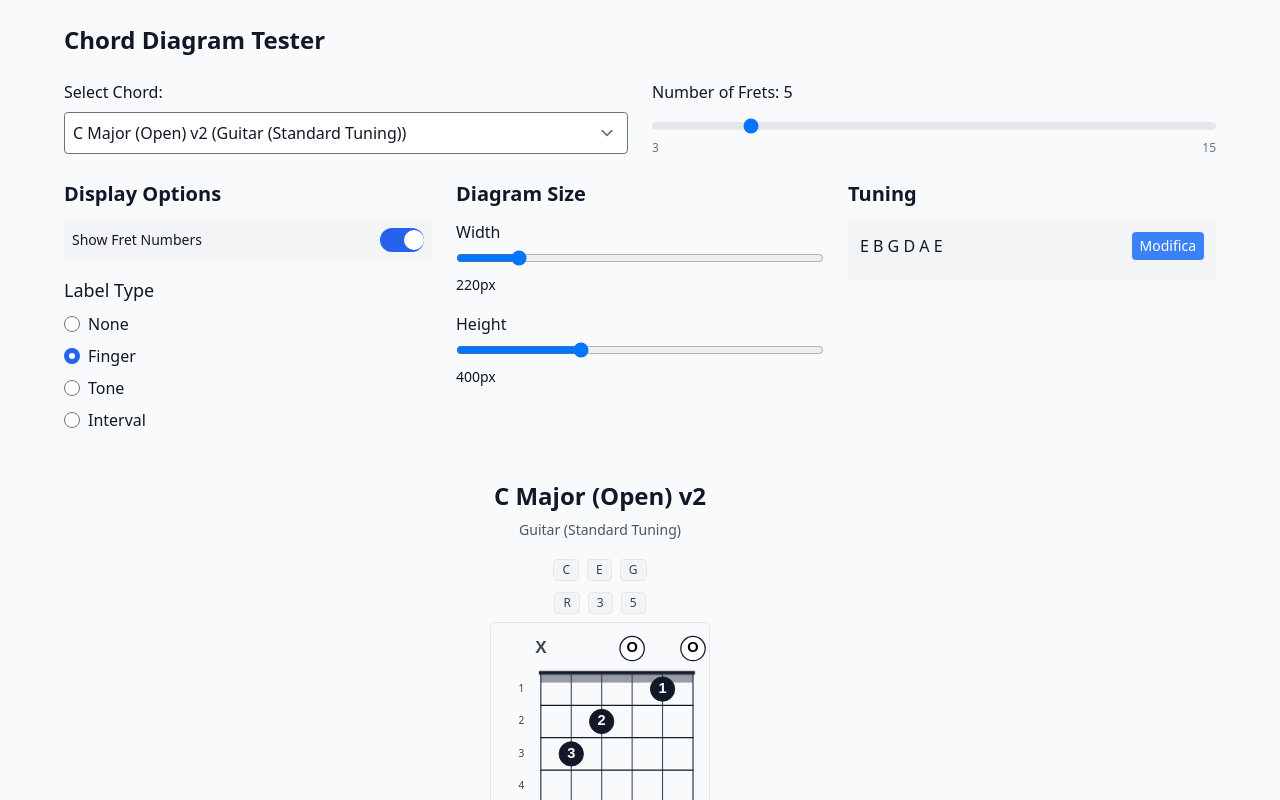
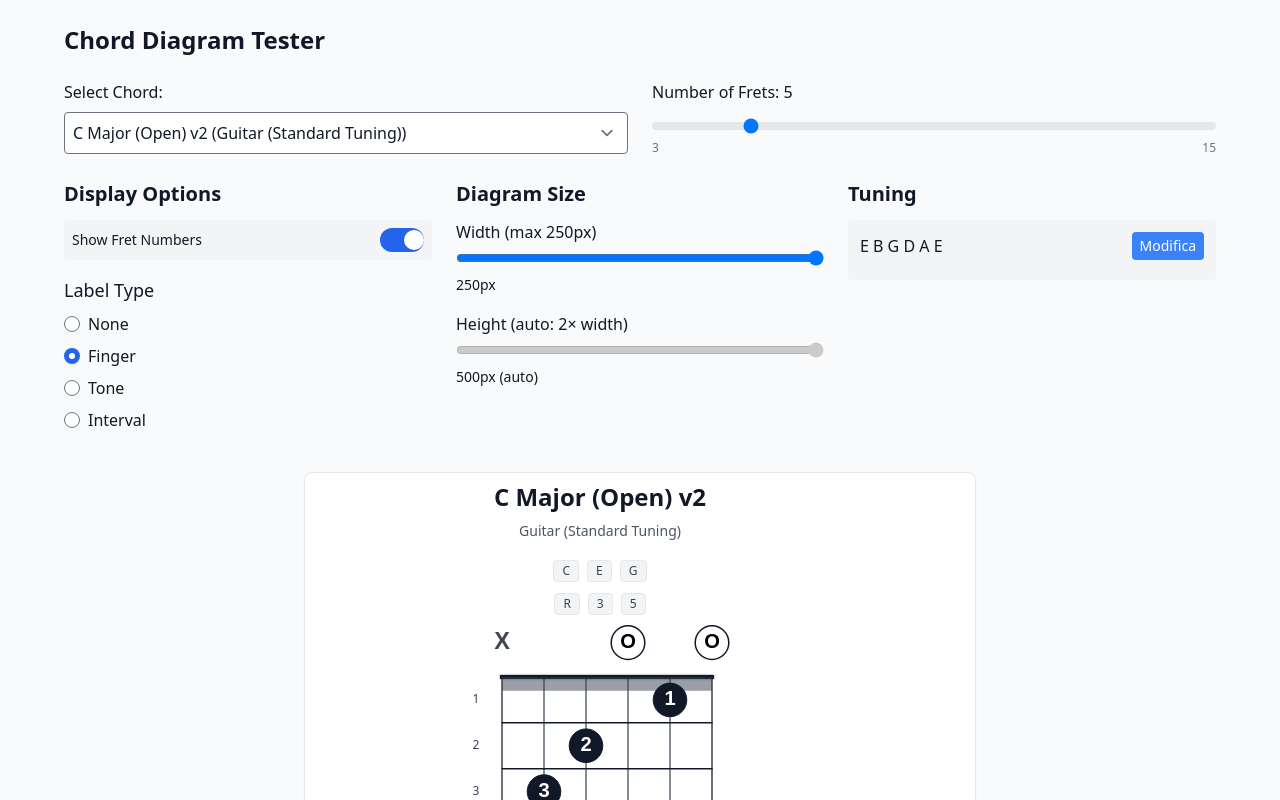
Before and after one commit to danielezappala/chordDiagram, a React (Vite) app: page / in a window 1280 px wide. Built offline with nearby package versions, Linux system fonts and the light colour scheme.

Commit message:
feat: improve chord diagram layout with fixed aspect ratio and responsive container

```diff
--- a/src/ChordTestPage.tsx
+++ b/src/ChordTestPage.tsx
@@ -113,7 +113,7 @@ const testChords: ChordDiagramData[] = [
 const ChordTestPage: React.FC = () => {
   const [testChordsState] = useState<ChordDiagramData[]>(testChords);
   const [selectedChord, setSelectedChord] = useState<ChordDiagramData>(testChords[0]);
-  const [diagramSize, setDiagramSize] = useState({ width: 220, height: 400 });
+  const [diagramSize, setDiagramSize] = useState({ width: 250, height: 500 });
   const [labelType, setLabelType] = useState<'none' | 'finger' | 'tone' | 'interval'>('finger');
   const [customTuning, setCustomTuning] = useState<string[]>(['E', 'A', 'D', 'G', 'B', 'E']);
   const [showTuningEditor, setShowTuningEditor] = useState(false);
@@ -233,16 +233,26 @@ const ChordTestPage: React.FC = () => {
           <h2 className="text-xl font-semibold mb-3">Diagram Size</h2>
           <div className="space-y-4">
             <div>
-              <label className="block mb-1">Width</label>
-              <input type="range" min="150" max="600" step="10" value={diagramSize.width}
-                onChange={(e) => setDiagramSize(prev => ({ ...prev, width: parseInt(e.target.value) }))} className="w-full" />
+              <label className="block mb-1">Width (max 250px)</label>
+              <input type="range" min="150" max="250" step="5" value={diagramSize.width}
+                onChange={(e) => {
+                  const newWidth = parseInt(e.target.value);
+                  setDiagramSize({ width: newWidth, height: newWidth * 2 });
+                }} className="w-full" />
               <span className="text-sm">{diagramSize.width}px</span>
             </div>
             <div>
-              <label className="block mb-1">Height</label>
-              <input type="range" min="200" max="800" step="10" value={diagramSize.height}
-                onChange={(e) => setDiagramSize(prev => ({ ...prev, height: parseInt(e.target.value) }))} className="w-full" />
-              <span className="text-sm">{diagramSize.height}px</span>
+              <label className="block mb-1">Height (auto: 2× width)</label>
+              <input type="range" min="200" max="500" step="10"
+                value={diagramSize.width * 2}
+                onChange={(e) => {
+                  const newHeight = parseInt(e.target.value);
+                  setDiagramSize({ width: Math.round(newHeight / 2), height: newHeight });
+                }}
+                className="w-full"
+                disabled
+              />
+              <span className="text-sm">{diagramSize.width * 2}px (auto)</span>
             </div>
           </div>
         </div>
@@ -287,14 +297,24 @@ const ChordTestPage: React.FC = () => {
           </div>
         </div>
       </div>
-     {/* Centered content area */}
-    <div className="flex flex-col items-center w-full">
-      {/* Chord diagram container */}
-      <div className="w-full flex justify-center mb-8">
+    <div className="w-full px-4 mt-6 mb-16">
+      <div className="mx-auto" style={{ maxWidth: 'min(100%, 42rem)' }}>
+        <div className="bg-white rounded-lg shadow-sm border border-gray-200 p-6 overflow-hidden">
+          <div className="relative w-full flex justify-center" style={{ minHeight: '400px', paddingBottom: '2rem' }}>
             <div style={{
-          width: diagramSize.width,
-          height: diagramSize.height,
-          maxWidth: '100%'
+              position: 'relative',
+              width: '100%',
+              height: '100%',
+              maxWidth: '250px',
+              maxHeight: '500px',
+              minWidth: '150px',
+              minHeight: '300px',
+              margin: '0 auto',
+              display: 'flex',
+              flexDirection: 'column',
+              justifyContent: 'center',
+              alignItems: 'center',
+              padding: '1rem'
             }}>
               <ChordDiagram
                 key={JSON.stringify(selectedChord) + numStrings + numFrets + labelType + showFretNumbers + customTuning.join(',') + diagramSize.width + diagramSize.height}
@@ -305,13 +325,15 @@ const ChordTestPage: React.FC = () => {
                 labelType={labelType}
                 showFretNumbers={showFretNumbers}
                 tuning={customTuning}
-            className="border border-gray-200 rounded p-4"
+                className="w-full h-full"
               />
+            </div>
+          </div>
         </div>
       </div>
 
       {/* Raw data section - centered and styled */}
-      <div className="w-full max-w-4xl mt-8">
+      <div className="w-full max-w-4xl mt-16 mb-8">
         <div className="bg-white p-6 rounded-lg shadow-sm border border-gray-100">
           <h2 className="text-xl font-semibold mb-4 text-gray-800">Selected Chord Data (Raw):</h2>
           <pre className="bg-gray-50 p-4 rounded-md overflow-x-auto text-sm text-gray-700 border border-gray-200">
--- a/src/components/ChordDiagram.tsx
+++ b/src/components/ChordDiagram.tsx
@@ -235,9 +235,10 @@ const ChordDiagram = forwardRef<SVGSVGElement, ChordDiagramProps>(({
           style={{
             width: diagramWidth,
             height: diagramHeight,
+            marginLeft: '-25px'
           }}
         >
-          <div className="relative w-full h-full">
+          <div className="relative w-full h-full" style={{ marginLeft: '-2px' }}>
             <svg
               ref={ref}
               className="w-full h-full"
--- a/src/components/ChordInfo.tsx
+++ b/src/components/ChordInfo.tsx
@@ -59,7 +59,7 @@ const ChordInfo: React.FC<ChordInfoProps> = ({
   // No need for complex data processing since we receive the data directly
 
   return (
-    <div className={`chord-info ${className} flex flex-col items-center`}>
+    <div className={`chord-info ${className} flex flex-col items-center pb-6`}>
       {/* Nome accordo e strumento */}
       <h2 className="text-2xl font-bold text-center my-2 whitespace-nowrap">{name}</h2>
 
```
Lines whose indentation alone changed are shown as unchanged.
